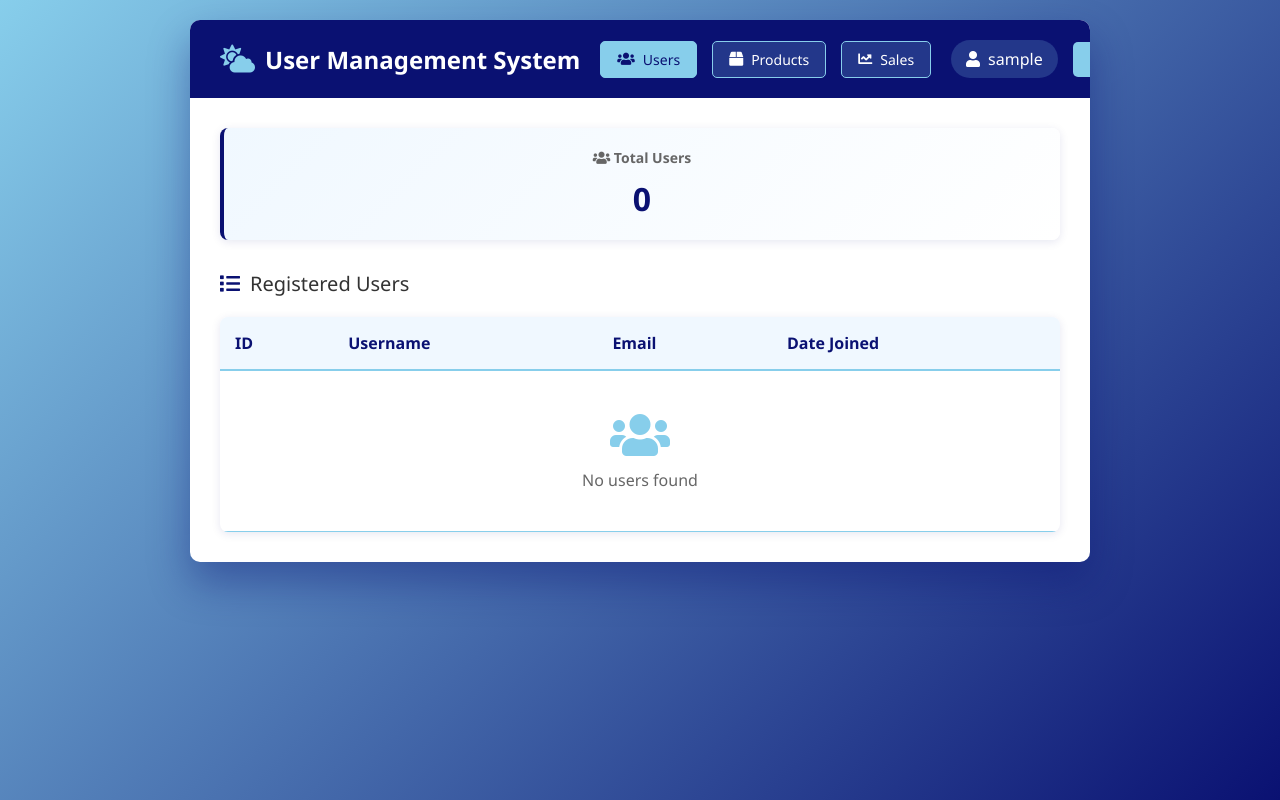
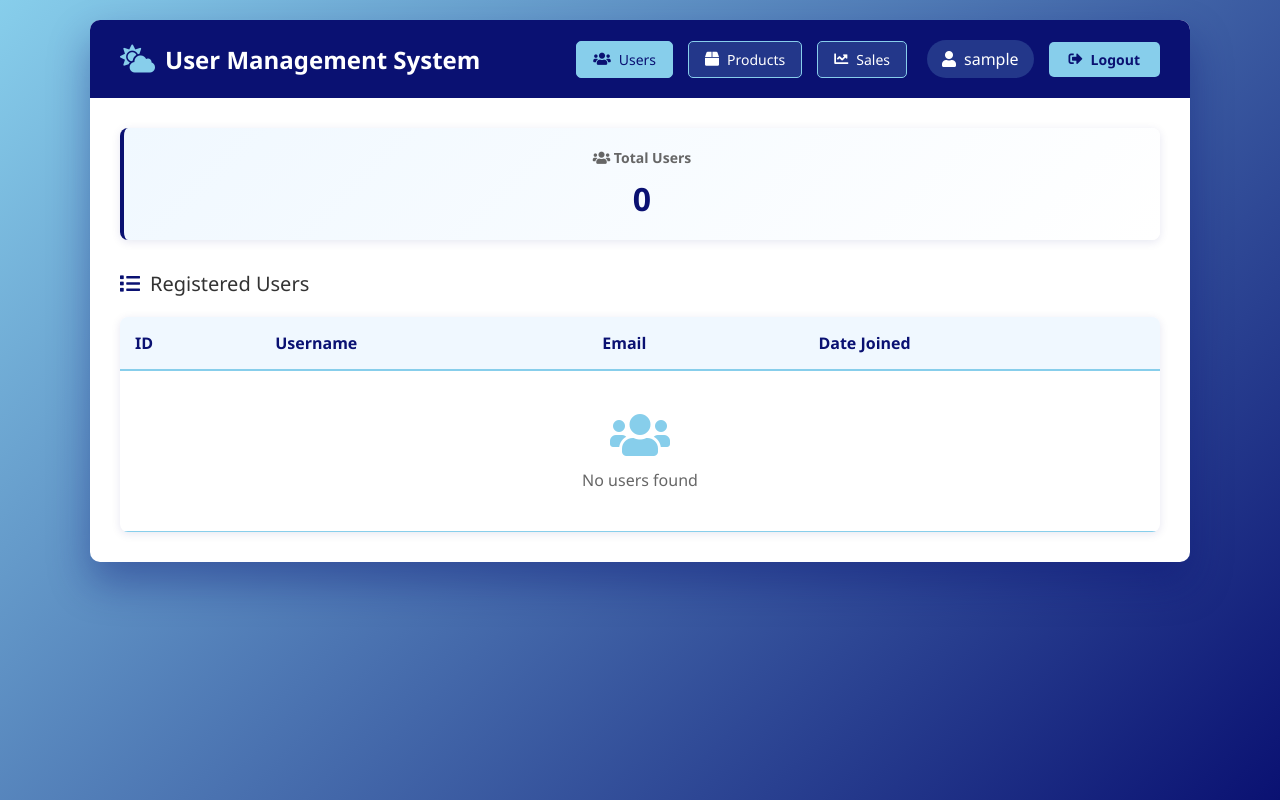
Before and after one commit to primo200/Midterms-csdc105, a Flask app: page /users in a window 1280 px wide. Run offline with Flask 3, Linux system fonts and the light colour scheme; the visitor is signed in with stand-in values (Sample User, id 1); some libraries are stand-ins or nearby versions.

Commit message:
Increase container width and allow flex wrapping

```diff
--- a/templates/users.html
+++ b/templates/users.html
@@ -21,7 +21,7 @@
         }
 
         .container {
-            max-width: 900px;
+            max-width: 1100px;
             margin: 0 auto;
             background: white;
             border-radius: 10px;
@@ -36,7 +36,7 @@
             display: flex;
             justify-content: space-between;
             align-items: center;
-            flex-wrap: nowrap;          /* Prevent wrapping */
+            flex-wrap: wrap;
             gap: 20px;
         }
 
@@ -57,7 +57,7 @@
             display: flex;
             align-items: center;
             gap: 20px;
-            flex-wrap: nowrap;
+            flex-wrap: wrap;
         }
 
         .nav-buttons {
```
